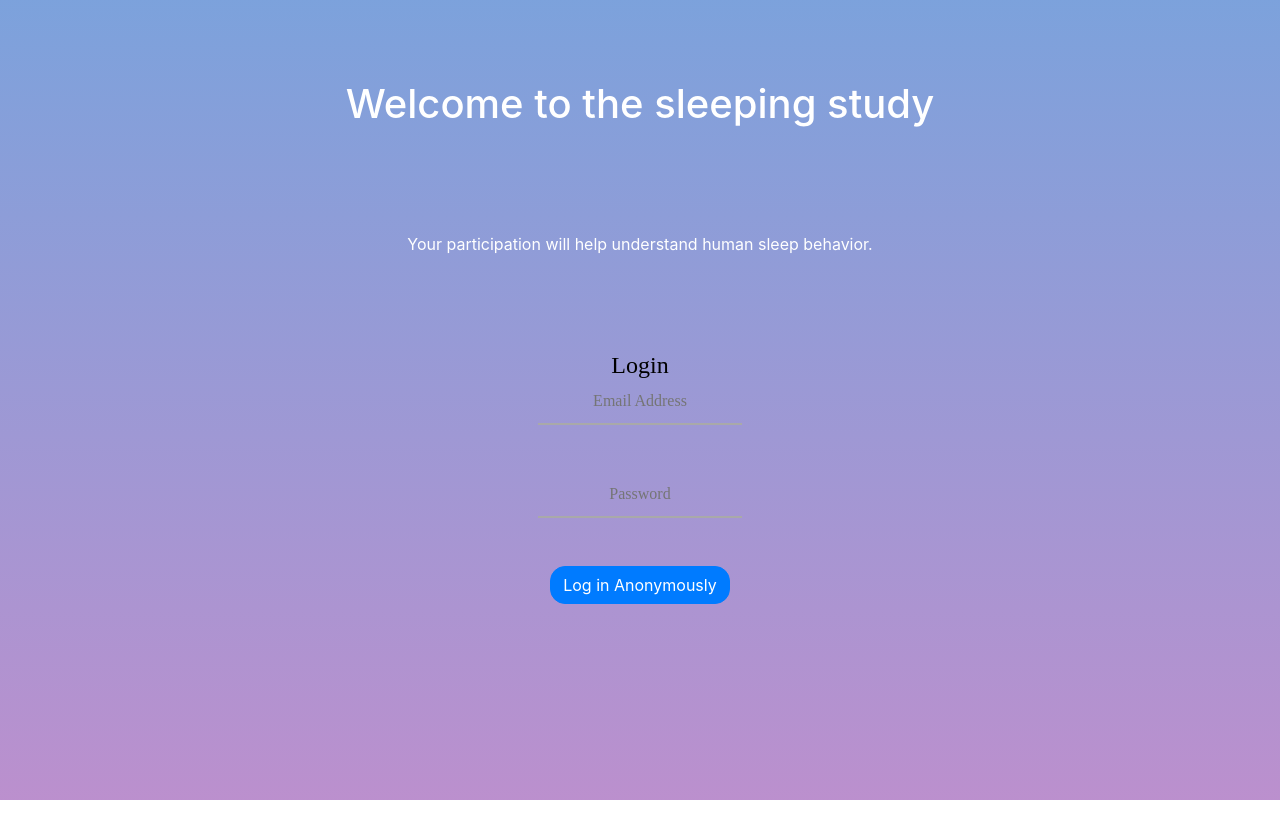
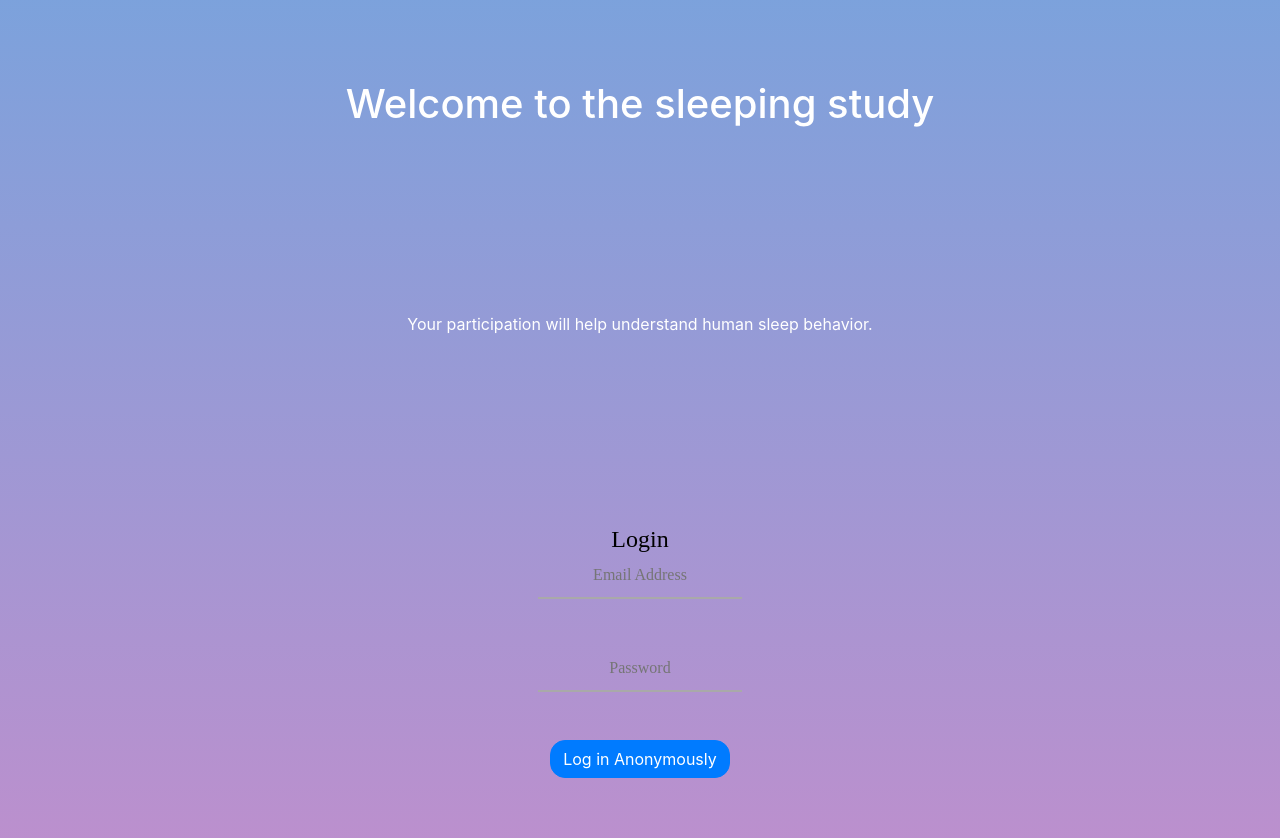
Before and after one commit to Homamjabir/the-sleep-app, a React (Create React App) app: page / in a window 1280 px wide. Before the commit the page ends 800 px from the top, so only its background shows below. Built offline with nearby package versions, Linux system fonts and the light colour scheme.

Commit message:
Fixed positions again

```diff
--- a/src/components/loginReg.js/auth.css
+++ b/src/components/loginReg.js/auth.css
@@ -7,8 +7,11 @@
 }
 
 .Formholder{
+    padding: 45px 55px 37px;
+}
 
-    padding: 55px 55px 37px;
+p{
+    padding: 10%;
 }
 
 #logintext{
--- a/src/components/loginReg.js/auth.js
+++ b/src/components/loginReg.js/auth.js
@@ -30,13 +30,11 @@ const Auth = () =>  {
 
             <br/>
             <br/>
-            <br/>
-            <br/>
+
             <p>
                 Your participation will help
                 understand human sleep behavior.
             </p>
-            <br />
         <div className="Formholder">
         <span id="logintext">Login</span>
         <form className="inputboxes">
```
